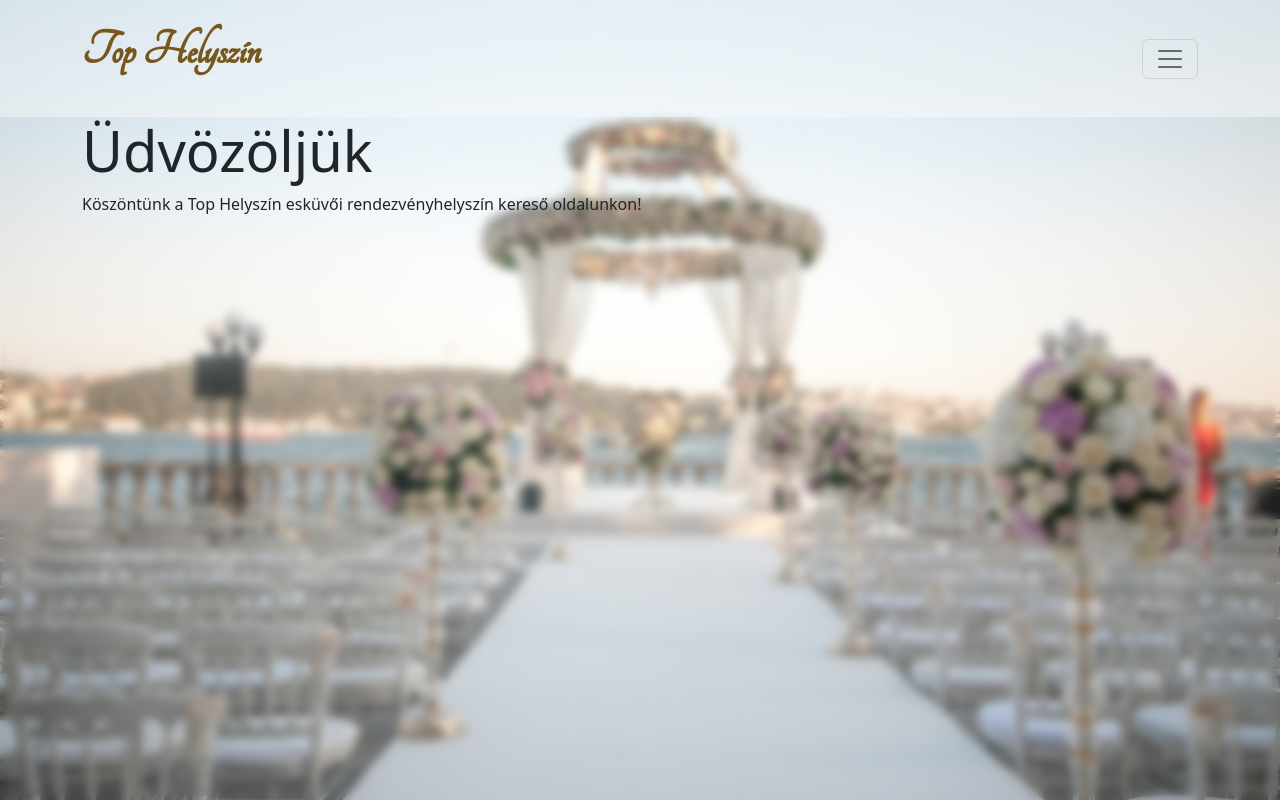
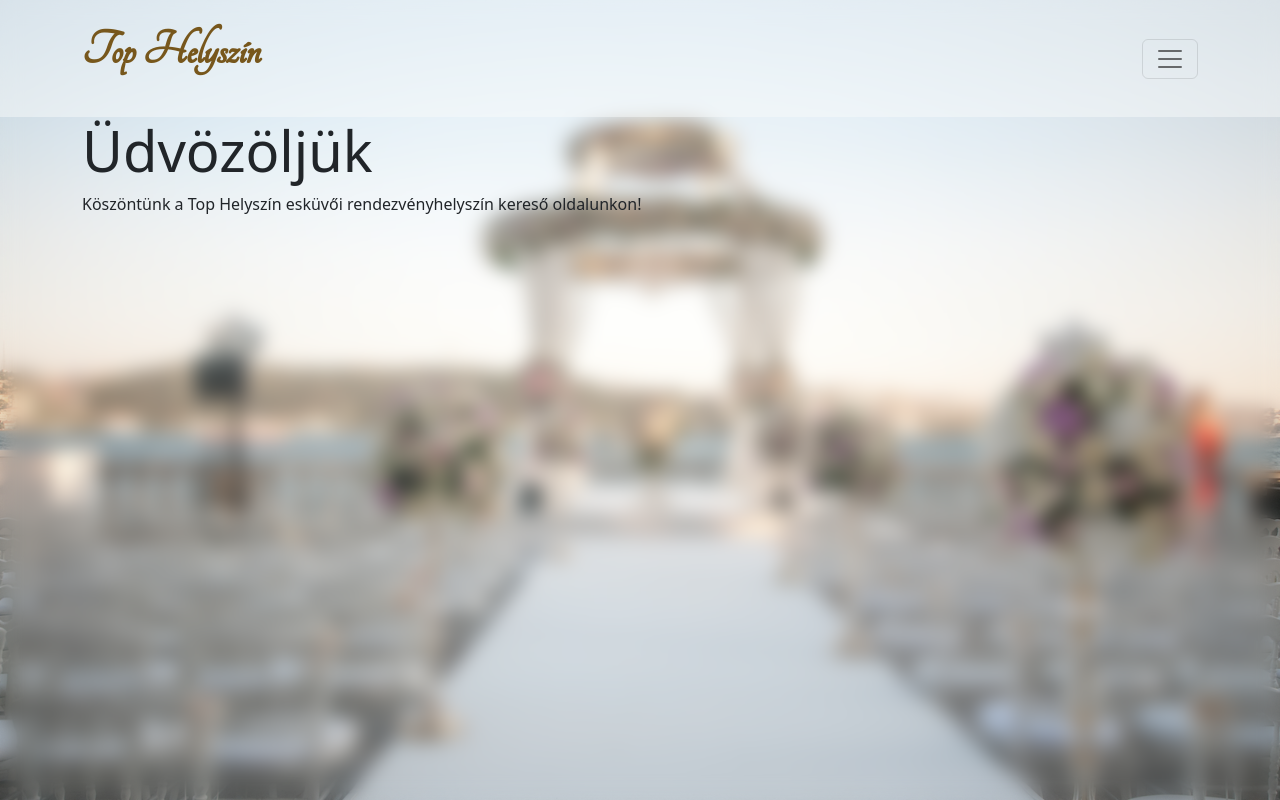
Before and after one commit to Kenarv/IT_projekt_GGB_2023, a plain HTML site: page web/index.html in a window 1280 px wide. Drawn offline with nearby package versions, Linux system fonts and the light colour scheme.

Commit message:
blurred background

```diff
--- a/styles/main_page_style.css
+++ b/styles/main_page_style.css
@@ -1,5 +1,5 @@
 .background-image {
-  backdrop-filter: blur(5px);
+  backdrop-filter: blur(10px);
   height: 100vh;
 }
 
```
